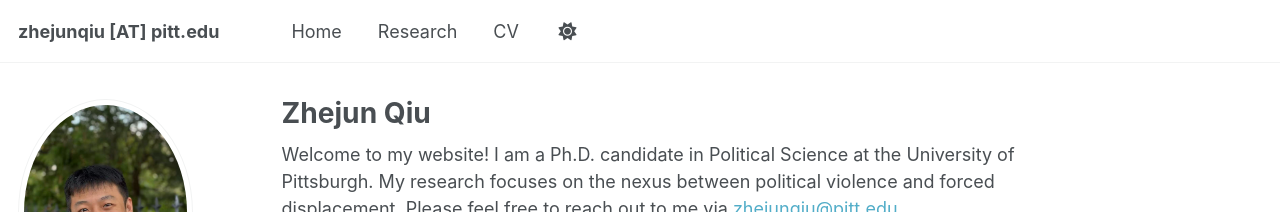
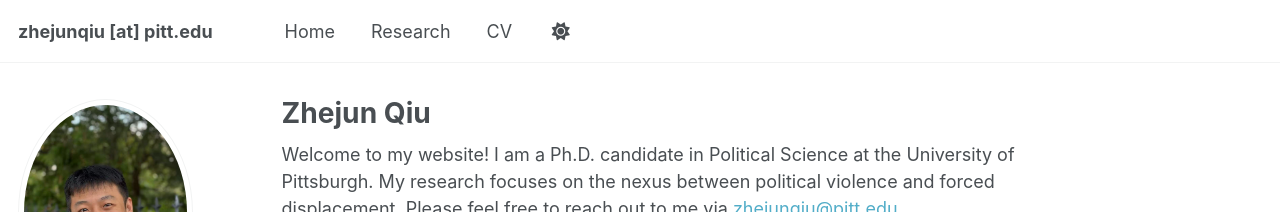
Before and after one commit to zhejun-qiu/zhejun-qiu.github.io, a Jekyll site: the page built from index.md, in a window 1280 px wide. Shown: the top 212 px of the page. Built offline with Jekyll 4.4.1, drawn with Linux system fonts in a browser that asks for light colours; some web fonts are replaced; a script that is not in the unit is left out.

```diff
--- a/_config.yml
+++ b/_config.yml
@@ -9,7 +9,7 @@
 # Basic Site Settings
 locale                   : "en-US"
 site_theme               : "default" # Currently available options are "default", "air"
-title                    : "zhejunqiu [AT] pitt.edu"
+title                    : "zhejunqiu [at] pitt.edu"
 title_separator          : "-"
 name                     : &name "Zhejun Qiu"
 description              : &description "Welcome to my website! I am a Ph.D. candidate in Political Science at the University of Pittsburgh. My research focuses on the nexus between political violence and forced displacement. Please contact me via [zhejunqiu@pitt.edu](mailto:zhejunqiu@pitt.edu)."   # Update this with a general description of your site, this is the default if not overridden by a page
```
